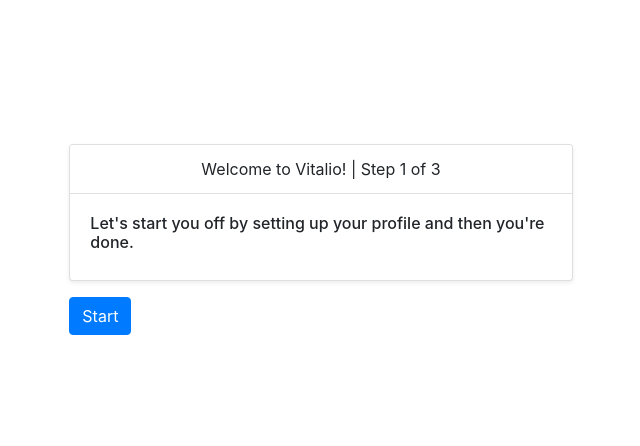
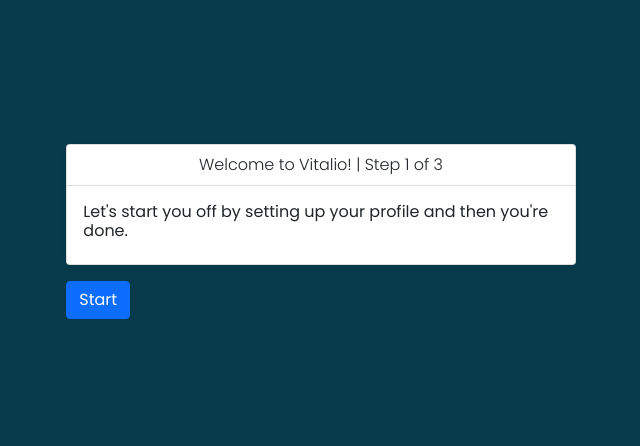
Before and after one commit to obakeng-develops/vitalio, a Django app: page /onboard/admin in a window 1280 px wide. Shown: the top 446 px of the page, without its empty margins (319-959 px from the left). Run offline with Django 3.2, Linux system fonts and the light colour scheme.

Commit message:
Added static folder. Created onboard styles file to redesign onboarding experience. Changed Bootstrap to v5.

```diff
--- /dev/null
+++ b/vitalio/onboard/static/css/onboard.css
@@ -0,0 +1,16 @@
+body {
+    font-family: 'Poppins', sans-serif;
+    font-weight: 300;
+    background-color: #073B4C;
+}
+
+/* Background Styles */
+.bg-midnight-green {
+    background-color: #073B4C;
+}
+.bg-caribbean-green {
+    background-color: #06D7A0;
+}
+.bg-maximum-red {
+    background-color: #D62828;
+}
--- a/vitalio/onboard/templates/onboard/base.html
+++ b/vitalio/onboard/templates/onboard/base.html
@@ -7,9 +7,14 @@
         <title>{% block title %} {% endblock %}</title>
 
         <!-- CSS -->
-        <link rel="stylesheet" href="https://cdn.jsdelivr.net/npm/bootstrap@4.6.0/dist/css/bootstrap.min.css" integrity="sha384-B0vP5xmATw1+K9KRQjQERJvTumQW0nPEzvF6L/Z6nronJ3oUOFUFpCjEUQouq2+l" crossorigin="anonymous">
+        <link href="https://cdn.jsdelivr.net/npm/bootstrap@5.0.0-beta3/dist/css/bootstrap.min.css" rel="stylesheet" integrity="sha384-eOJMYsd53ii+scO/bJGFsiCZc+5NDVN2yr8+0RDqr0Ql0h+rP48ckxlpbzKgwra6" crossorigin="anonymous">
+        <link rel="stylesheet" href="{% static 'css/onboard.css' %}">
 
         <!-- Fonts -->
+        <link rel="preconnect" href="https://fonts.gstatic.com">
+        <link href="https://fonts.googleapis.com/css2?family=Manrope:wght@200;300;400;500;600;700;800&display=swap" rel="stylesheet">
+        <link href="https://fonts.googleapis.com/css2?family=Poppins:wght@200;300;400&display=swap" rel="stylesheet">
+        <link href="https://fonts.googleapis.com/css2?family=Space+Grotesk:wght@300;400;500;600;700&display=swap" rel="stylesheet">
 
     </head>
     <body>
@@ -21,7 +26,7 @@
 
     <!-- JS -->
     <script src="https://code.jquery.com/jquery-3.5.1.slim.min.js" integrity="sha384-DfXdz2htPH0lsSSs5nCTpuj/zy4C+OGpamoFVy38MVBnE+IbbVYUew+OrCXaRkfj" crossorigin="anonymous"></script>
-    <script src="https://cdn.jsdelivr.net/npm/bootstrap@4.6.0/dist/js/bootstrap.bundle.min.js" integrity="sha384-Piv4xVNRyMGpqkS2by6br4gNJ7DXjqk09RmUpJ8jgGtD7zP9yug3goQfGII0yAns" crossorigin="anonymous"></script>
+    <script src="https://cdn.jsdelivr.net/npm/bootstrap@5.0.0-beta3/dist/js/bootstrap.bundle.min.js" integrity="sha384-JEW9xMcG8R+pH31jmWH6WWP0WintQrMb4s7ZOdauHnUtxwoG2vI5DkLtS3qm9Ekf" crossorigin="anonymous"></script>
 
 </body>
 <html
--- a/vitalio/vitalio/settings.py
+++ b/vitalio/vitalio/settings.py
@@ -17,7 +17,7 @@
 SECRET_KEY = os.environ.get("SECRET_KEY")
 
 # SECURITY WARNING: don't run with debug turned on in production!
-DEBUG = False
+DEBUG = True
 
 # ALLOWED_HOSTS = os.environ.get("DJANGO_ALLOWED_HOSTS").split(" ")
 ALLOWED_HOSTS = ["*"]
```
